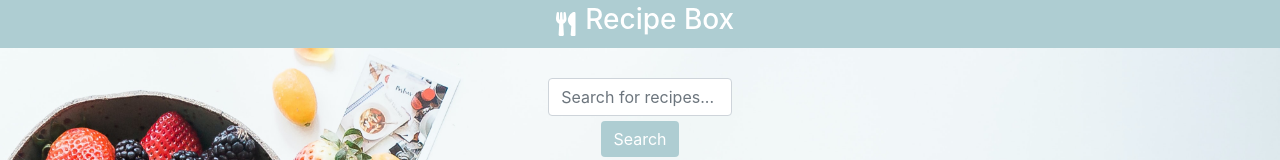
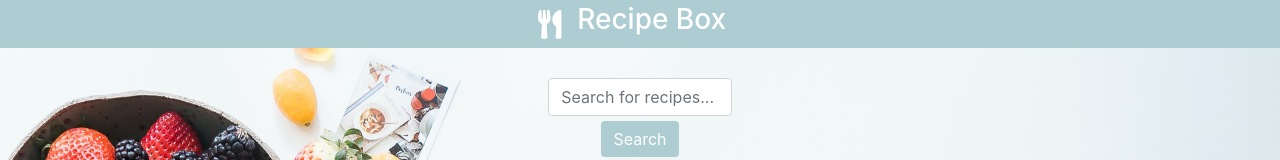
Before and after one commit to Daneika/recipe-box, a React (Create React App) app: page / in a window 1280 px wide. Shown: the top 160 px of the page. Built offline with nearby package versions, Linux system fonts and the light colour scheme.

Commit message:
Add link on navbar

```diff
--- a/src/components/header/Header.js
+++ b/src/components/header/Header.js
@@ -1,6 +1,7 @@
 import React from "react";
 
 import Navbar from "react-bootstrap/Navbar";
+import Nav from "react-bootstrap/Nav";
 import { FontAwesomeIcon } from "@fortawesome/react-fontawesome";
 import { faUtensils } from "@fortawesome/free-solid-svg-icons";
 
@@ -15,15 +16,17 @@ export default function Header() {
       height: "3em",
     },
     icon: {
-      margin: 10,
-      fontSize: "1.5em",
+      fontSize: "1.8em",
     },
+    link: {
+      color: "inherit",
+    }
   };
   return (
     <div>
       <Navbar style={useStyles.navbar}>
         <FontAwesomeIcon style={useStyles.icon} icon={faUtensils} size="lg" />
-        <h3> Recipe Box</h3>
+        <Nav.Link style={useStyles.link} href="/"><h3>Recipe Box</h3></Nav.Link>
       </Navbar>
     </div>
   );
```
